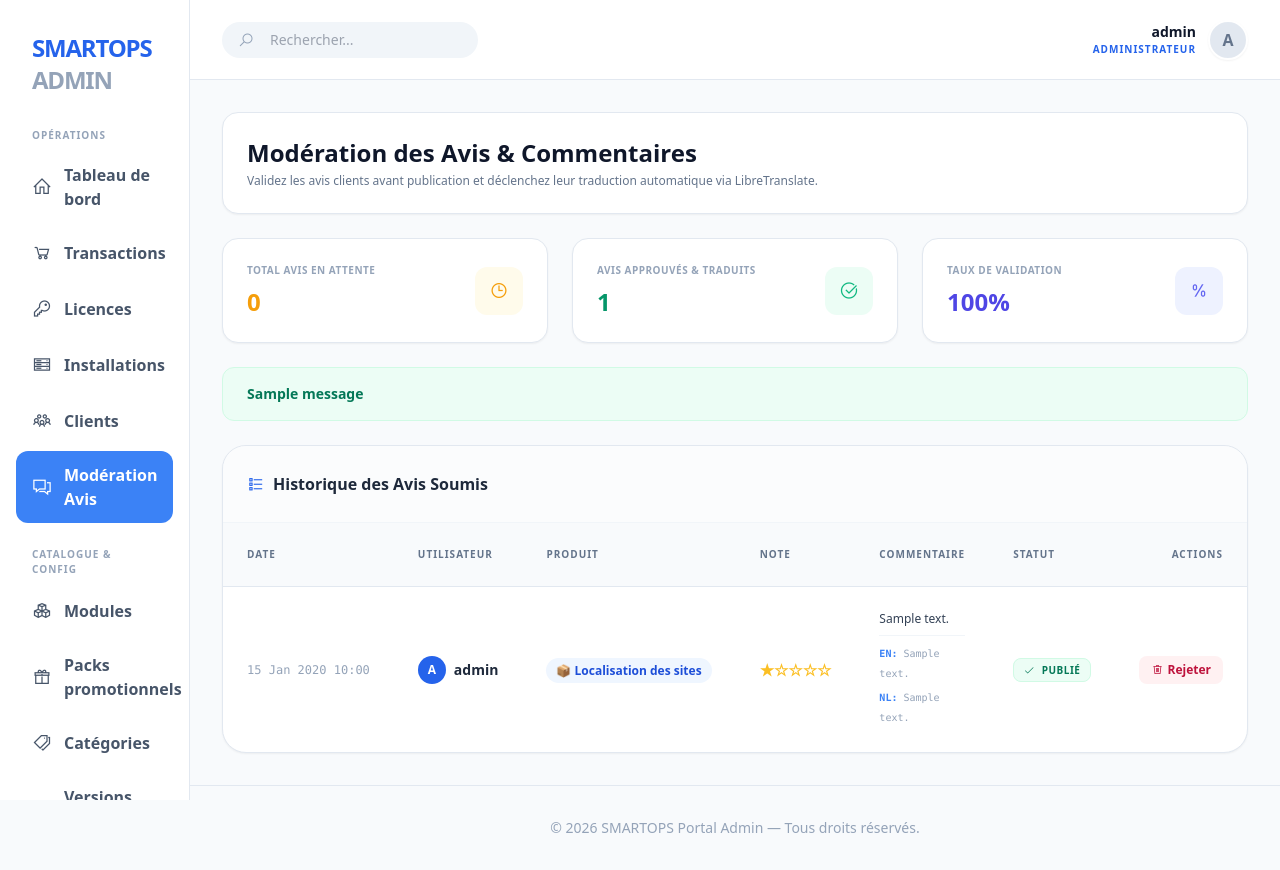
After one commit to mouedarbi/SMARTOPS_PORTAL, a Django app: page /fr/backoffice/reviews/ in a window 1280 px wide. The commit adds this page. Run offline with Django 5.2, Linux system fonts and the light colour scheme; a user stored in the database is signed in; data comes from the database, SQL or seed files in the repository; tables that the repository leaves empty hold one stand-in row (values such as "Sample post"); one stand-in notice (Sample message) is shown; some libraries are stand-ins or nearby versions.

Commit message:
feat(catalog): ajout de la migration de moderation des avis et integration dans le backoffice

```diff
--- a/app/backoffice/urls.py
+++ b/app/backoffice/urls.py
@@ -51,4 +51,9 @@ urlpatterns = [
 
     path('installations/', views.installation_list, name='installation_list'),
     path('logs/', views.logs_view, name='logs_view'),
+
+    # Modération des avis
+    path('reviews/', views.reviews_list, name='reviews_list'),
+    path('reviews/<int:pk>/approve/', views.review_approve, name='review_approve'),
+    path('reviews/<int:pk>/delete/', views.review_delete, name='review_delete'),
 ]
--- a/app/backoffice/views.py
+++ b/app/backoffice/views.py
@@ -436,3 +436,50 @@ def logs_view(request):
         'admin_name': request.user.username
     }
     return render(request, 'backoffice/logs.html', context)
+
+@user_passes_test(is_admin)
+def reviews_list(request):
+    """
+    Lister tous les avis clients pour modération dans le backoffice.
+    """
+    from catalog.models import Review
+    reviews = Review.objects.all().select_related('user', 'module', 'bundle')
+
+    pending_count = Review.objects.filter(is_approved=False).count()
+    approved_count = Review.objects.filter(is_approved=True).count()
+
+    context = {
+        'reviews': reviews,
+        'pending_count': pending_count,
+        'approved_count': approved_count,
+        'title': "Modération des Avis Clients",
+        'admin_name': request.user.username
+    }
+    return render(request, 'backoffice/reviews.html', context)
+
+@user_passes_test(is_admin)
+def review_approve(request, pk):
+    """
+    Approuver un avis client (ce qui déclenche la traduction automatique via LibreTranslate).
+    """
+    from catalog.models import Review
+    review = get_object_or_404(Review, pk=pk)
+    if not review.is_approved:
+        review.is_approved = True
+        review.save()  # Le signal save déclenche la traduction automatique via LibreTranslate
+        messages.success(request, f"L'avis de {review.user.username} a été approuvé et traduit avec succès.")
+    else:
+        messages.warning(request, "Cet avis est déjà approuvé.")
+    return redirect('backoffice:reviews_list')
+
+@user_passes_test(is_admin)
+def review_delete(request, pk):
+    """
+    Rejeter ou supprimer un avis client.
+    """
+    from catalog.models import Review
+    review = get_object_or_404(Review, pk=pk)
+    username = review.user.username
+    review.delete()
+    messages.success(request, f"L'avis de {username} a été rejeté/supprimé avec succès.")
+    return redirect('backoffice:reviews_list')
--- a/app/marketplace/settings.py
+++ b/app/marketplace/settings.py
@@ -269,6 +269,10 @@ STORAGES = {
         "BACKEND": "django.core.files.storage.FileSystemStorage",
     },
     "staticfiles": {
-        "BACKEND": "whitenoise.storage.CompressedManifestStaticFilesStorage",
+        "BACKEND": (
+            "django.contrib.staticfiles.storage.StaticFilesStorage"
+            if "test" in sys.argv
+            else "whitenoise.storage.CompressedManifestStaticFilesStorage"
+        ),
     },
 }
--- a/app/templates/backoffice/base_backoffice.html
+++ b/app/templates/backoffice/base_backoffice.html
@@ -59,6 +59,12 @@
                         <a href="{% url 'backoffice:user_list' %}" class="flex items-center gap-3 px-4 py-3 text-slate-600 rounded-xl hover:bg-blue-50 hover:text-blue-600 transition {% if request.resolver_match.url_name == 'user_list' %}sidebar-active{% endif %}">
                             <i class="las la-users text-xl"></i>
                             <span class="font-bold">Clients</span>
+                        </a>
+                    </li>
+                    <li>
+                        <a href="{% url 'backoffice:reviews_list' %}" class="flex items-center gap-3 px-4 py-3 text-slate-600 rounded-xl hover:bg-blue-50 hover:text-blue-600 transition {% if request.resolver_match.url_name == 'reviews_list' %}sidebar-active{% endif %}">
+                            <i class="las la-comments text-xl"></i>
+                            <span class="font-bold">Modération Avis</span>
                         </a>
                     </li>
                 </ul>
--- /dev/null
+++ b/app/templates/backoffice/reviews.html
@@ -0,0 +1,156 @@
+{% extends "backoffice/base_backoffice.html" %}
+{% load i18n %}
+
+{% block content %}
+<div class="space-y-6">
+    <!-- En-tête -->
+    <div class="flex flex-col md:flex-row md:items-center justify-between gap-4 bg-white p-6 rounded-2xl border border-slate-200 shadow-sm">
+        <div>
+            <h2 class="text-2xl font-black text-slate-900">Modération des Avis & Commentaires</h2>
+            <p class="text-xs text-slate-500 font-medium mt-1">Validez les avis clients avant publication et déclenchez leur traduction automatique via LibreTranslate.</p>
+        </div>
+    </div>
+
+    <!-- Statistiques -->
+    <div class="grid grid-cols-1 md:grid-cols-3 gap-6">
+        <div class="bg-white p-6 rounded-2xl border border-slate-200 shadow-sm flex items-center justify-between">
+            <div>
+                <p class="text-[10px] font-black uppercase tracking-wider text-slate-400">Total Avis en Attente</p>
+                <h3 class="text-2xl font-black text-amber-500 mt-2">{{ pending_count }}</h3>
+            </div>
+            <div class="h-12 w-12 rounded-xl bg-amber-50 flex items-center justify-center text-amber-500 text-xl font-bold">
+                <i class="las la-clock"></i>
+            </div>
+        </div>
+        <div class="bg-white p-6 rounded-2xl border border-slate-200 shadow-sm flex items-center justify-between">
+            <div>
+                <p class="text-[10px] font-black uppercase tracking-wider text-slate-400">Avis Approuvés & Traduits</p>
+                <h3 class="text-2xl font-black text-emerald-600 mt-2">{{ approved_count }}</h3>
+            </div>
+            <div class="h-12 w-12 rounded-xl bg-emerald-50 flex items-center justify-center text-emerald-500 text-xl font-bold">
+                <i class="las la-check-circle"></i>
+            </div>
+        </div>
+        <div class="bg-white p-6 rounded-2xl border border-slate-200 shadow-sm flex items-center justify-between">
+            <div>
+                <p class="text-[10px] font-black uppercase tracking-wider text-slate-400">Taux de Validation</p>
+                <h3 class="text-2xl font-black text-indigo-600 mt-2">
+                    {% if reviews.exists %}
+                        {% widthratio approved_count reviews.count 100 %}%
+                    {% else %}
+                        100%
+                    {% endif %}
+                </h3>
+            </div>
+            <div class="h-12 w-12 rounded-xl bg-indigo-50 flex items-center justify-center text-indigo-500 text-xl font-bold">
+                <i class="las la-percent"></i>
+            </div>
+        </div>
+    </div>
+
+    <!-- Messages Flash -->
+    {% if messages %}
+        <div class="space-y-3">
+        {% for message in messages %}
+            <div class="px-6 py-4 rounded-xl text-sm font-bold {% if message.tags == 'success' %}bg-emerald-50 text-emerald-700 border border-emerald-100{% else %}bg-rose-50 text-rose-700 border border-rose-100{% endif %}">
+                {{ message }}
+            </div>
+        {% endfor %}
+        </div>
+    {% endif %}
+
+    <!-- Tableau de Modération -->
+    <div class="bg-white rounded-3xl border border-slate-200 shadow-sm overflow-hidden">
+        <div class="p-6 border-b border-slate-100 flex items-center justify-between bg-slate-50/50">
+            <h3 class="text-md font-bold text-slate-800 flex items-center gap-2">
+                <i class="las la-list text-blue-600 text-lg"></i> Historique des Avis Soumis
+            </h3>
+        </div>
+
+        <div class="overflow-x-auto">
+            <table class="w-full text-left border-collapse">
+                <thead>
+                    <tr class="bg-slate-50 text-slate-500 text-[10px] uppercase font-black tracking-widest border-b border-slate-200">
+                        <th class="p-6">Date</th>
+                        <th class="p-6">Utilisateur</th>
+                        <th class="p-6">Produit</th>
+                        <th class="p-6">Note</th>
+                        <th class="p-6">Commentaire</th>
+                        <th class="p-6">Statut</th>
+                        <th class="p-6 text-right">Actions</th>
+                    </tr>
+                </thead>
+                <tbody class="divide-y divide-slate-100 text-slate-600 text-sm">
+                    {% for r in reviews %}
+                    <tr class="hover:bg-slate-50/50 transition">
+                        <td class="p-6 font-mono text-xs text-slate-400 whitespace-nowrap">{{ r.created_at|date:"d M Y H:i" }}</td>
+                        <td class="p-6 whitespace-nowrap">
+                            <div class="flex items-center gap-2">
+                                <div class="w-7 h-7 rounded-full bg-blue-600 text-white text-xs font-black flex items-center justify-center">
+                                    {{ r.user.username|slice:":1"|upper }}
+                                </div>
+                                <span class="font-bold text-slate-800">{{ r.user.username }}</span>
+                            </div>
+                        </td>
+                        <td class="p-6 whitespace-nowrap">
+                            {% if r.module %}
+                                <span class="bg-blue-50 text-blue-700 text-xs px-2.5 py-1 rounded-full font-bold">📦 {{ r.module.name }}</span>
+                            {% else %}
+                                <span class="bg-orange-50 text-orange-700 text-xs px-2.5 py-1 rounded-full font-bold">💼 {{ r.bundle.name }}</span>
+                            {% endif %}
+                        </td>
+                        <td class="p-6 whitespace-nowrap">
+                            <span class="text-amber-400 font-bold text-base">
+                                {% if r.rating == 5 %}★★★★★
+                                {% elif r.rating == 4 %}★★★★☆
+                                {% elif r.rating == 3 %}★★★☆☆
+                                {% elif r.rating == 2 %}★★☆☆☆
+                                {% else %}★☆☆☆☆{% endif %}
+                            </span>
+                        </td>
+                        <td class="p-6 max-w-sm">
+                            <div class="text-slate-700 font-medium text-xs">{{ r.comment }}</div>
+                            {% if r.is_approved %}
+                            <div class="mt-2 space-y-1 pt-2 border-t border-slate-100">
+                                <div class="text-[10px] text-slate-400 font-mono"><span class="font-bold text-blue-500">EN:</span> {{ r.comment_en }}</div>
+                                <div class="text-[10px] text-slate-400 font-mono"><span class="font-bold text-blue-500">NL:</span> {{ r.comment_nl }}</div>
+                            </div>
+                            {% endif %}
+                        </td>
+                        <td class="p-6 whitespace-nowrap">
+                            {% if r.is_approved %}
+                                <span class="bg-emerald-50 text-emerald-700 text-[10px] font-black uppercase tracking-wider px-2.5 py-1 rounded-lg border border-emerald-100">
+                                    <i class="las la-check mr-1"></i> Publié
+                                </span>
+                            {% else %}
+                                <span class="bg-amber-50 text-amber-700 text-[10px] font-black uppercase tracking-wider px-2.5 py-1 rounded-lg border border-amber-100">
+                                    <i class="las la-clock mr-1"></i> En Attente
+                                </span>
+                            {% endif %}
+                        </td>
+                        <td class="p-6 whitespace-nowrap text-right">
+                            <div class="flex items-center justify-end gap-2">
+                                {% if not r.is_approved %}
+                                <a href="{% url 'backoffice:review_approve' r.id %}" class="bg-emerald-600 hover:bg-emerald-700 text-white px-3 py-1.5 rounded-lg text-xs font-bold transition flex items-center gap-1">
+                                    <i class="las la-check"></i> Approuver
+                                </a>
+                                {% endif %}
+                                <a href="{% url 'backoffice:review_delete' r.id %}" onclick="return confirm('Voulez-vous vraiment rejeter ou supprimer cet avis ?')" class="bg-rose-50 hover:bg-rose-100 text-rose-700 px-3 py-1.5 rounded-lg text-xs font-bold transition flex items-center gap-1">
+                                    <i class="las la-trash"></i> Rejeter
+                                </a>
+                            </div>
+                        </td>
+                    </tr>
+                    {% empty %}
+                    <tr>
+                        <td colspan="7" class="p-20 text-center text-slate-400 italic font-medium">
+                            Aucun avis soumis pour le moment.
+                        </td>
+                    </tr>
+                    {% endfor %}
+                </tbody>
+            </table>
+        </div>
+    </div>
+</div>
+{% endblock %}
--- a/app/templates/base.html
+++ b/app/templates/base.html
@@ -43,11 +43,10 @@
       "@context": "https://schema.org",
       "@type": "Organization",
       "name": "SMARTOPS",
-      "url": "https://portal.smartops.io",
+      "url": "{{ request.scheme }}://{{ request.get_host }}",
       "logo": "{{ request.scheme }}://{{ request.get_host }}{% static 'images/logo-smartops.png' %}",
       "sameAs": [
-        "https://www.linkedin.com/company/smartops-gmao",
-        "https://github.com/smartops-community/smartops"
+        "https://github.com/mouedarbi/SMARTOPS"
       ]
     }
     </script>
```
Also changed, not shown: app/catalog/views.py (+12 -8 lines), app/catalog/migrations/0006_review_is_approved.py (added), 1 other file.
